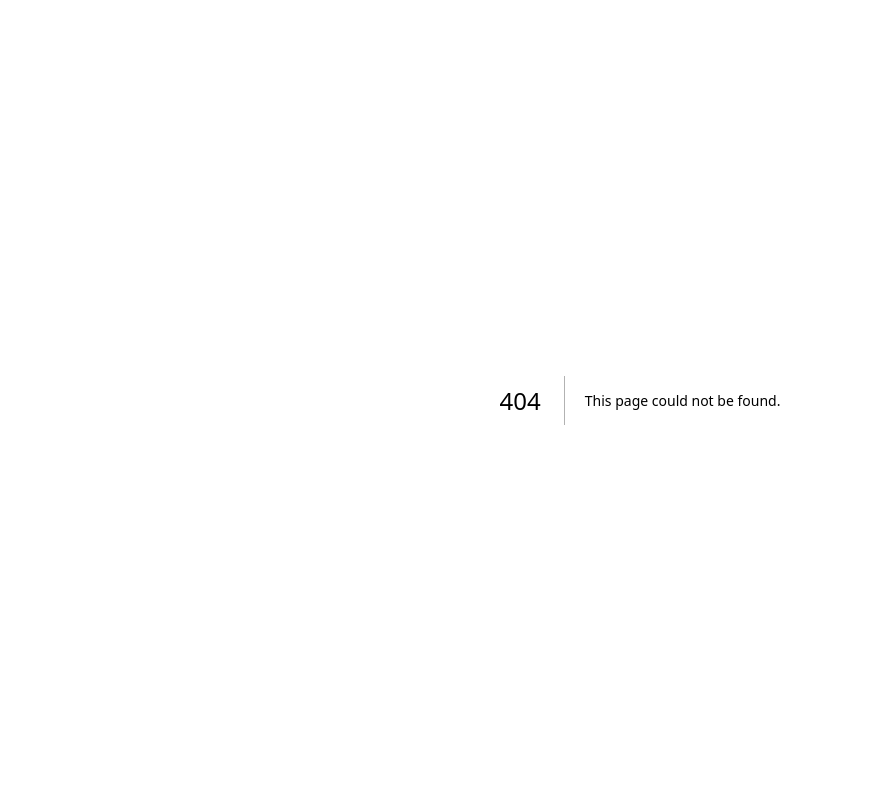
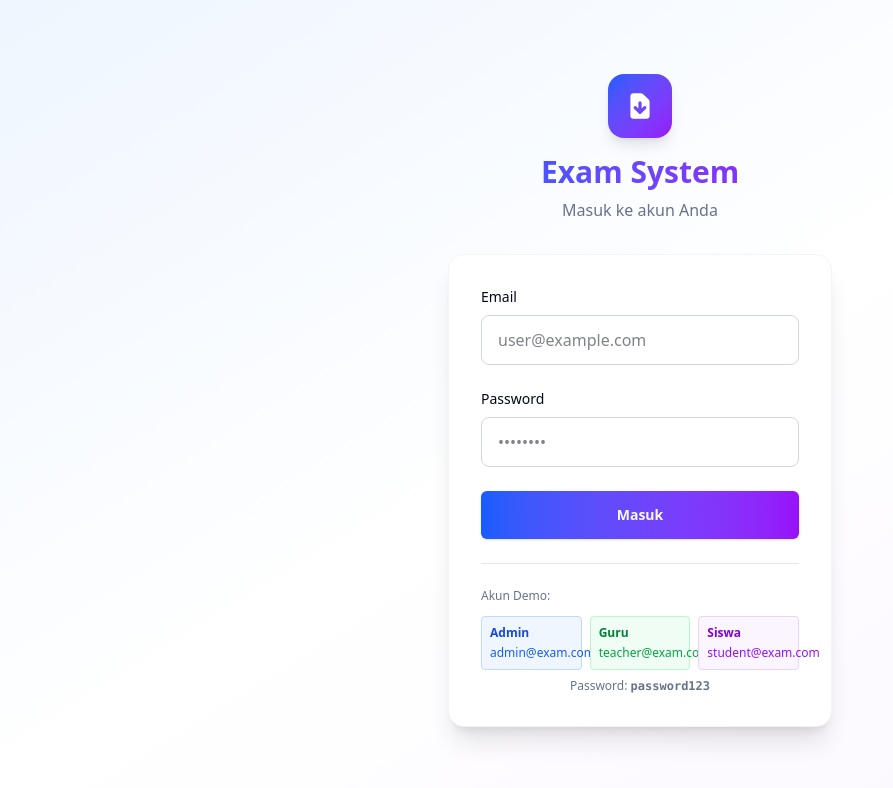
Before and after one commit to Cahyadi-Prasetyo/Exam-System, a Next.js app: page /login in a window 1280 px wide. Before the commit this address had no page. Shown: the top 788 px of the page, without its empty margins (0-893 px from the left). Built offline with nearby package versions, Linux system fonts and the light colour scheme.

Commit message:
Konfigurasi

```diff
--- /dev/null
+++ b/src/app/api/auth/[...nextauth]/route.ts
@@ -0,0 +1,3 @@
+import { handlers } from "@/auth";
+
+export const { GET, POST } = handlers;
--- /dev/null
+++ b/src/app/login/page.tsx
@@ -0,0 +1,144 @@
+"use client";
+
+import { useState } from "react";
+import { signIn } from "next-auth/react";
+import { useRouter } from "next/navigation";
+import { Button } from "@/components/ui/button";
+
+export default function LoginPage() {
+    const router = useRouter();
+    const [email, setEmail] = useState("");
+    const [password, setPassword] = useState("");
+    const [error, setError] = useState("");
+    const [isLoading, setIsLoading] = useState(false);
+
+    const handleSubmit = async (e: React.FormEvent) => {
+        e.preventDefault();
+        setError("");
+        setIsLoading(true);
+
+        try {
+            const result = await signIn("credentials", {
+                email,
+                password,
+                redirect: false,
+            });
+
+            if (result?.error) {
+                setError("Email atau password salah");
+                setIsLoading(false);
+                return;
+            }
+
+            // Redirect based on role (will be handled by middleware)
+            router.push("/");
+            router.refresh();
+        } catch (err) {
+            setError("Terjadi kesalahan. Silakan coba lagi.");
+            setIsLoading(false);
+        }
+    };
+
+    return (
+        <div className="min-h-screen flex items-center justify-center bg-gradient-to-br from-blue-50 via-white to-purple-50 dark:from-gray-900 dark:via-gray-800 dark:to-gray-900">
+            <div className="w-full max-w-md p-8">
+                {/* Logo & Title */}
+                <div className="text-center mb-8">
+                    <div className="w-16 h-16 bg-gradient-to-br from-blue-600 to-purple-600 rounded-2xl mx-auto mb-4 flex items-center justify-center shadow-lg">
+                        <svg
+                            xmlns="http://www.w3.org/2000/svg"
+                            className="h-8 w-8 text-white"
+                            viewBox="0 0 20 20"
+                            fill="currentColor"
+                        >
+                            <path
+                                fillRule="evenodd"
+                                d="M6 2a2 2 0 00-2 2v12a2 2 0 002 2h8a2 2 0 002-2V7.414A2 2 0 0015.414 6L12 2.586A2 2 0 0010.586 2H6zm5 6a1 1 0 10-2 0v3.586l-1.293-1.293a1 1 0 10-1.414 1.414l3 3a1 1 0 001.414 0l3-3a1 1 0 00-1.414-1.414L11 11.586V8z"
+                                clipRule="evenodd"
+                            />
+                        </svg>
+                    </div>
+                    <h1 className="text-3xl font-bold bg-gradient-to-r from-blue-600 to-purple-600 bg-clip-text text-transparent">
+                        Exam System
+                    </h1>
+                    <p className="text-muted-foreground mt-2">Masuk ke akun Anda</p>
+                </div>
+
+                {/* Login Form */}
+                <div className="bg-white dark:bg-gray-800 rounded-2xl shadow-xl p-8 border border-gray-100 dark:border-gray-700">
+                    <form onSubmit={handleSubmit} className="space-y-6">
+                        {/* Email */}
+                        <div>
+                            <label htmlFor="email" className="block text-sm font-medium mb-2">
+                                Email
+                            </label>
+                            <input
+                                id="email"
+                                type="email"
+                                value={email}
+                                onChange={(e) => setEmail(e.target.value)}
+                                required
+                                className="w-full px-4 py-3 border border-gray-300 dark:border-gray-600 rounded-lg focus:outline-none focus:ring-2 focus:ring-blue-500 dark:bg-gray-700 dark:text-white transition-all"
+                                placeholder="user@example.com"
+                            />
+                        </div>
+
+                        {/* Password */}
+                        <div>
+                            <label htmlFor="password" className="block text-sm font-medium mb-2">
+                                Password
+                            </label>
+                            <input
+                                id="password"
+                                type="password"
+                                value={password}
+                                onChange={(e) => setPassword(e.target.value)}
+                                required
+                                className="w-full px-4 py-3 border border-gray-300 dark:border-gray-600 rounded-lg focus:outline-none focus:ring-2 focus:ring-blue-500 dark:bg-gray-700 dark:text-white transition-all"
+                                placeholder="••••••••"
+                            />
+                        </div>
+
+                        {/* Error Message */}
+                        {error && (
+                            <div className="p-3 bg-red-50 dark:bg-red-900/20 border border-red-200 dark:border-red-800 rounded-lg">
+                                <p className="text-sm text-red-600 dark:text-red-400">{error}</p>
+                            </div>
+                        )}
+
+                        {/* Submit Button */}
+                        <Button
+                            type="submit"
+                            className="w-full py-6 text-lg font-semibold bg-gradient-to-r from-blue-600 to-purple-600 hover:from-blue-700 hover:to-purple-700"
+                            isLoading={isLoading}
+                        >
+                            Masuk
+                        </Button>
+                    </form>
+
+                    {/* Demo Accounts */}
+                    <div className="mt-6 pt-6 border-t border-gray-200 dark:border-gray-700">
+                        <p className="text-xs text-muted-foreground mb-3">Akun Demo:</p>
+                        <div className="grid grid-cols-3 gap-2 text-xs">
+                            <div className="p-2 bg-blue-50 dark:bg-blue-900/20 rounded border border-blue-200 dark:border-blue-800">
+                                <p className="font-semibold text-blue-700 dark:text-blue-400">Admin</p>
+                                <p className="text-blue-600 dark:text-blue-500 mt-1">admin@exam.com</p>
+                            </div>
+                            <div className="p-2 bg-green-50 dark:bg-green-900/20 rounded border border-green-200 dark:border-green-800">
+                                <p className="font-semibold text-green-700 dark:text-green-400">Guru</p>
+                                <p className="text-green-600 dark:text-green-500 mt-1">teacher@exam.com</p>
+                            </div>
+                            <div className="p-2 bg-purple-50 dark:bg-purple-900/20 rounded border border-purple-200 dark:border-purple-800">
+                                <p className="font-semibold text-purple-700 dark:text-purple-400">Siswa</p>
+                                <p className="text-purple-600 dark:text-purple-500 mt-1">student@exam.com</p>
+                            </div>
+                        </div>
+                        <p className="text-xs text-muted-foreground mt-2 text-center">
+                            Password: <span className="font-mono font-semibold">password123</span>
+                        </p>
+                    </div>
+                </div>
+            </div>
+        </div>
+    );
+}
--- /dev/null
+++ b/src/auth.ts
@@ -0,0 +1,68 @@
+import NextAuth from "next-auth";
+import Credentials from "next-auth/providers/credentials";
+import { PrismaClient } from "@prisma/client";
+import bcrypt from "bcryptjs";
+
+const prisma = new PrismaClient();
+
+export const { handlers, signIn, signOut, auth } = NextAuth({
+    providers: [
+        Credentials({
+            credentials: {
+                email: { label: "Email", type: "email" },
+                password: { label: "Password", type: "password" },
+            },
+            async authorize(credentials) {
+                if (!credentials?.email || !credentials?.password) {
+                    return null;
+                }
+
+                const user = await prisma.user.findUnique({
+                    where: { email: credentials.email as string },
+                });
+
+                if (!user) {
+                    return null;
+                }
+
+                const isPasswordValid = await bcrypt.compare(
+                    credentials.password as string,
+                    user.password
+                );
+
+                if (!isPasswordValid) {
+                    return null;
+                }
+
+                return {
+                    id: user.id,
+                    name: user.name,
+                    email: user.email,
+                    role: user.role,
+                };
+            },
+        }),
+    ],
+    callbacks: {
+        async jwt({ token, user }) {
+            if (user) {
+                token.id = user.id;
+                token.role = user.role;
+            }
+            return token;
+        },
+        async session({ session, token }) {
+            if (session.user) {
+                session.user.id = token.id as string;
+                session.user.role = token.role as string;
+            }
+            return session;
+        },
+    },
+    pages: {
+        signIn: "/login",
+    },
+    session: {
+        strategy: "jwt",
+    },
+});
--- /dev/null
+++ b/src/middleware.ts
@@ -0,0 +1,5 @@
+export { auth as middleware } from "@/auth";
+
+export const config = {
+    matcher: ["/admin/:path*", "/teacher/:path*", "/exam/:path*"],
+};
--- /dev/null
+++ b/src/types/next-auth.d.ts
@@ -0,0 +1,22 @@
+import { DefaultSession } from "next-auth";
+
+declare module "next-auth" {
+    interface Session {
+        user: {
+            id: string;
+            role: string;
+        } & DefaultSession["user"];
+    }
+
+    interface User {
+        id: string;
+        role: string;
+    }
+}
+
+declare module "next-auth/jwt" {
+    interface JWT {
+        id: string;
+        role: string;
+    }
+}
```
